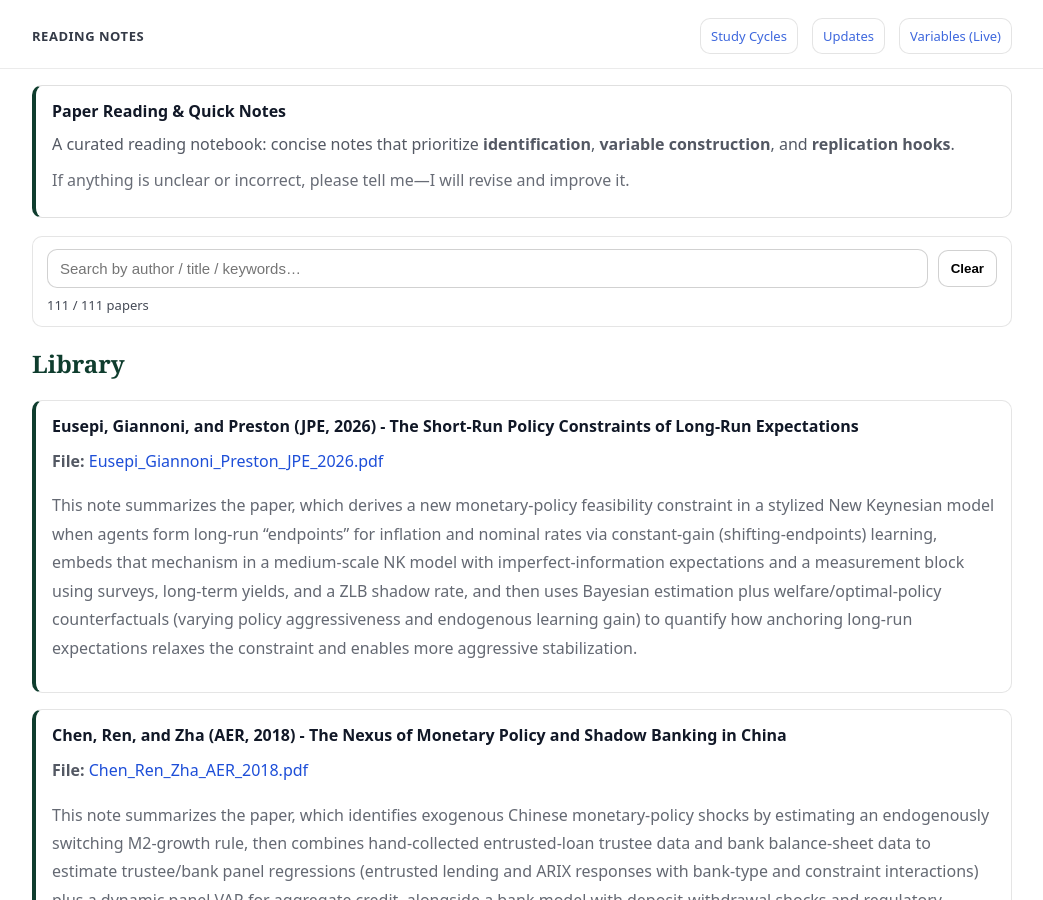
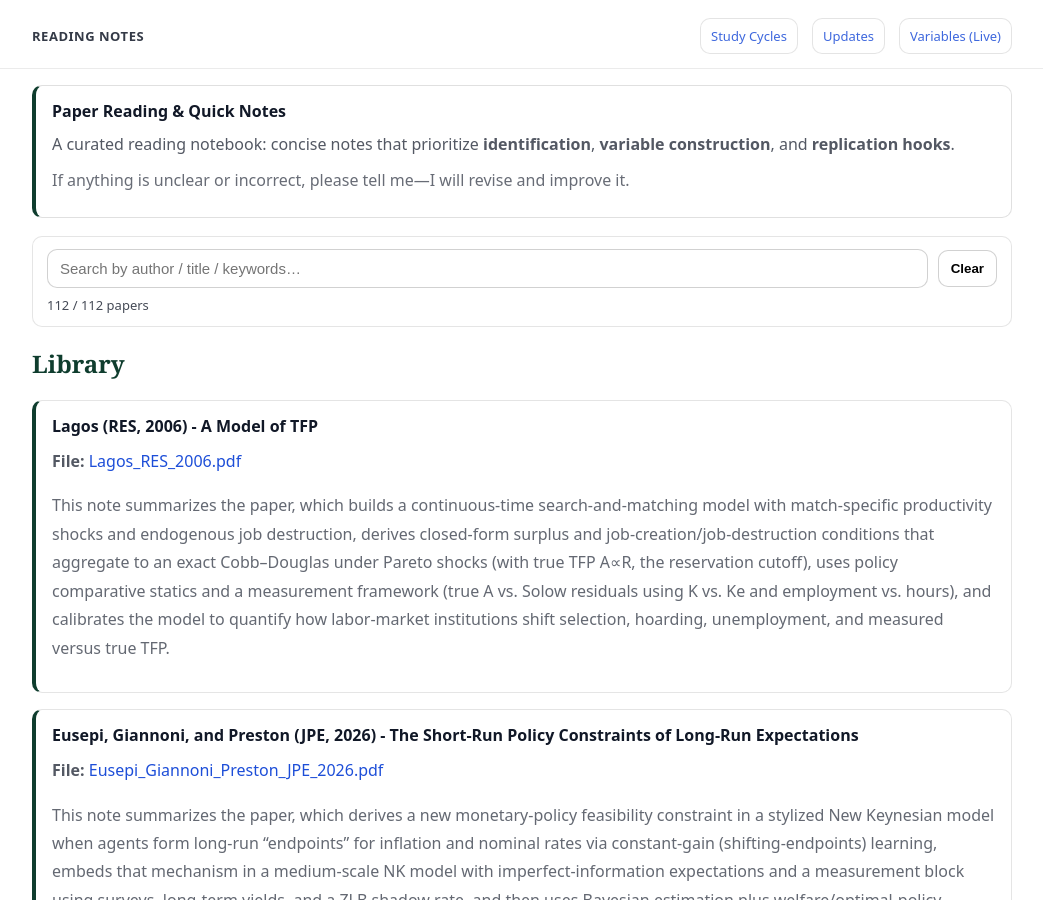
Before and after one commit to yaxinzn/study-archive, a Jekyll site: the page built from reading/index.md, in a window 1280 px wide and 900 px high. Shown: the whole window, without its empty margins (118-1161 px from the left). Built offline with Jekyll 4.4.1, drawn with Linux system fonts in a browser that asks for light colours.

Commit message:
Reading: add/update Lagos_RES_2006.pdf

```diff
--- a/_data/reading.yml
+++ b/_data/reading.yml
@@ -1,3 +1,7 @@
+- title: "Lagos (RES, 2006) - A Model of TFP"
+  file: "Lagos_RES_2006.pdf"
+  desc: "This note summarizes the paper, which builds a continuous-time search-and-matching model with match-specific productivity shocks and endogenous job destruction, derives closed-form surplus and job-creation/job-destruction conditions that aggregate to an exact Cobb–Douglas under Pareto shocks (with true TFP A∝R, the reservation cutoff), uses policy comparative statics and a measurement framework (true A vs. Solow residuals using K vs. Ke and employment vs. hours), and calibrates the model to quantify how labor-market institutions shift selection, hoarding, unemployment, and measured versus true TFP."
+
 - title: "Eusepi, Giannoni, and Preston (JPE, 2026) - The Short-Run Policy Constraints of Long-Run Expectations"
   file: "Eusepi_Giannoni_Preston_JPE_2026.pdf"
   desc: "This note summarizes the paper, which derives a new monetary-policy feasibility constraint in a stylized New Keynesian model when agents form long-run “endpoints” for inflation and nominal rates via constant-gain (shifting-endpoints) learning, embeds that mechanism in a medium-scale NK model with imperfect-information expectations and a measurement block using surveys, long-term yields, and a ZLB shadow rate, and then uses Bayesian estimation plus welfare/optimal-policy counterfactuals (varying policy aggressiveness and endogenous learning gain) to quantify how anchoring long-run expectations relaxes the constraint and enables more aggressive stabilization."
```
Also changed, not shown: 1 other file.
